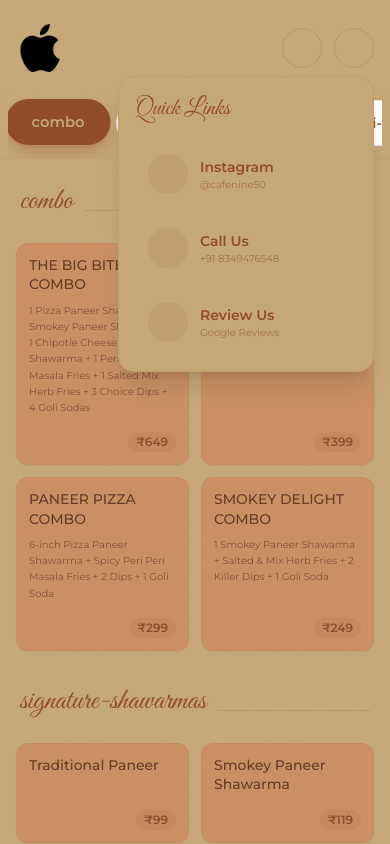
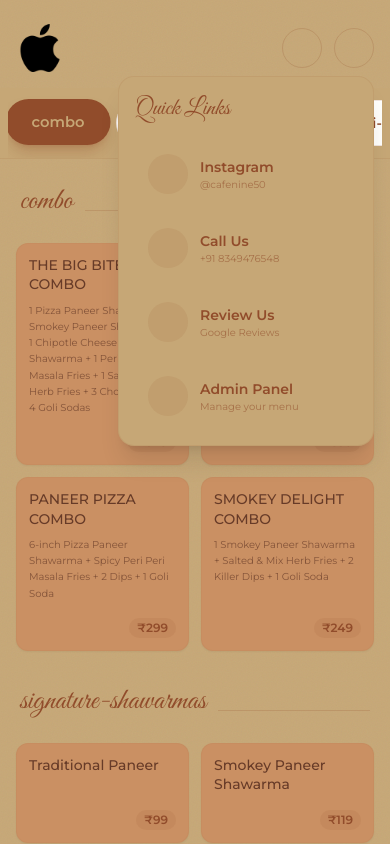
Before and after one commit to zaaykatech/template01, a Next.js app: page / in a window 390 px wide. Both pictures are taken after a click on the button 302 px from the left and 48 px from the top of the page. Shown: the top 844 px of the page. Built offline with nearby package versions, Linux system fonts and the light colour scheme; a web font is replaced by a local one.

Commit message:
fix: adjust search overlay z-index and add admin link to hamburger menu

```diff
--- a/src/app/MenuClient.tsx
+++ b/src/app/MenuClient.tsx
@@ -818,6 +818,21 @@ export default function MenuClient({
                                             <p className="font-sans text-[10px] text-primary/60">Google Reviews</p>
                                         </div>
                                     </a>
+
+                                    <a
+                                        href="/admin"
+                                        target="_blank"
+                                        rel="noopener noreferrer"
+                                        className="flex items-center gap-3 p-3 rounded-xl hover:bg-primary/10 transition-colors group border border-transparent hover:border-primary/20"
+                                    >
+                                        <div className="w-10 h-10 rounded-full bg-primary/10 group-hover:bg-primary flex items-center justify-center flex-shrink-0 transition-colors">
+                                            <iconify-icon icon="solar:user-bold-duotone" width="20" className="text-primary group-hover:text-background transition-colors"></iconify-icon>
+                                        </div>
+                                        <div className="flex-1">
+                                            <p className="font-sans text-sm font-semibold text-primary transition-colors">Admin Panel</p>
+                                            <p className="font-sans text-[10px] text-primary/60">Manage your menu</p>
+                                        </div>
+                                    </a>
                                 </nav>
                             </div>
                         </>
@@ -826,7 +841,7 @@ export default function MenuClient({
             </header>
 
             {isSearchOpen && (
-                <div className="fixed inset-0 z-[100] bg-secondary px-6 py-8 animate-in fade-in slide-in-from-top duration-300">
+                <div className="fixed inset-0 z-[110] bg-secondary px-6 py-8 animate-in fade-in slide-in-from-top duration-300">
                     <div className="max-w-7xl mx-auto">
                         <div className="flex items-center gap-4 mb-8">
                             <div className="flex-1 relative">
```
